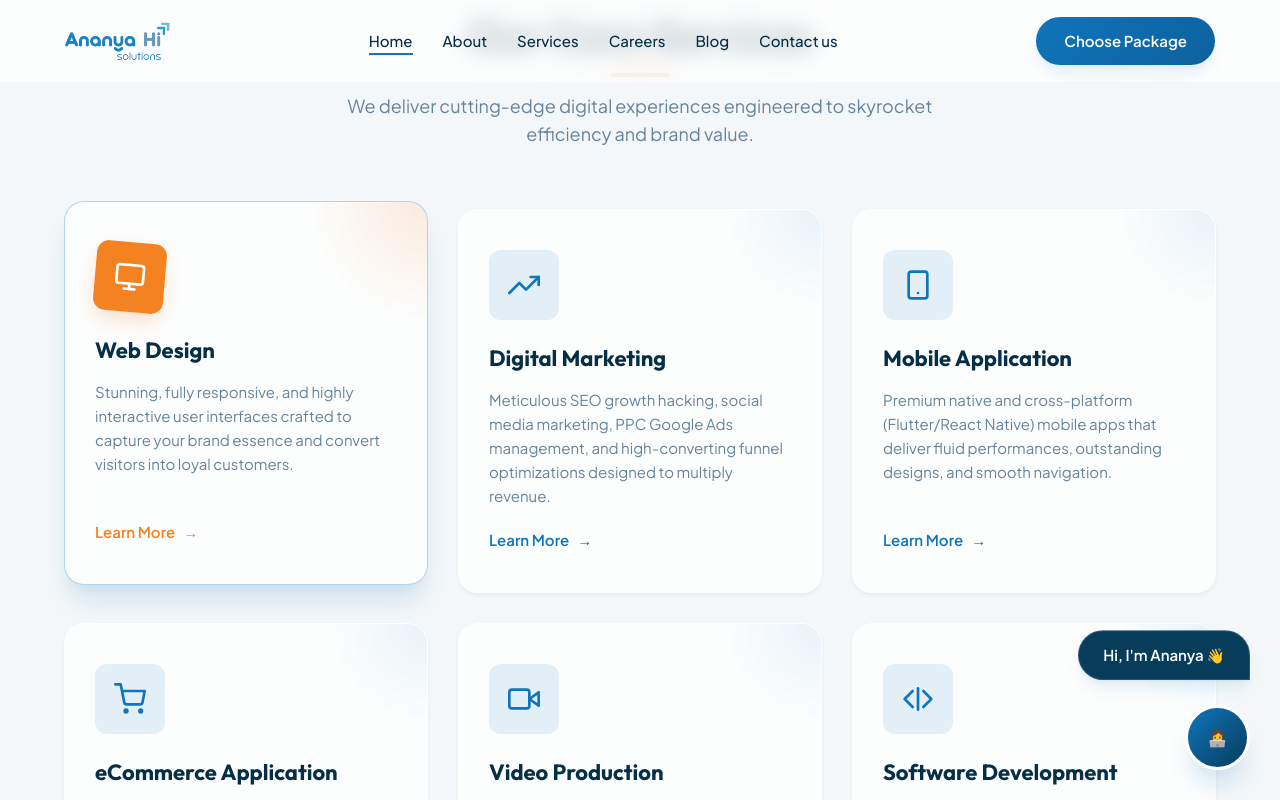
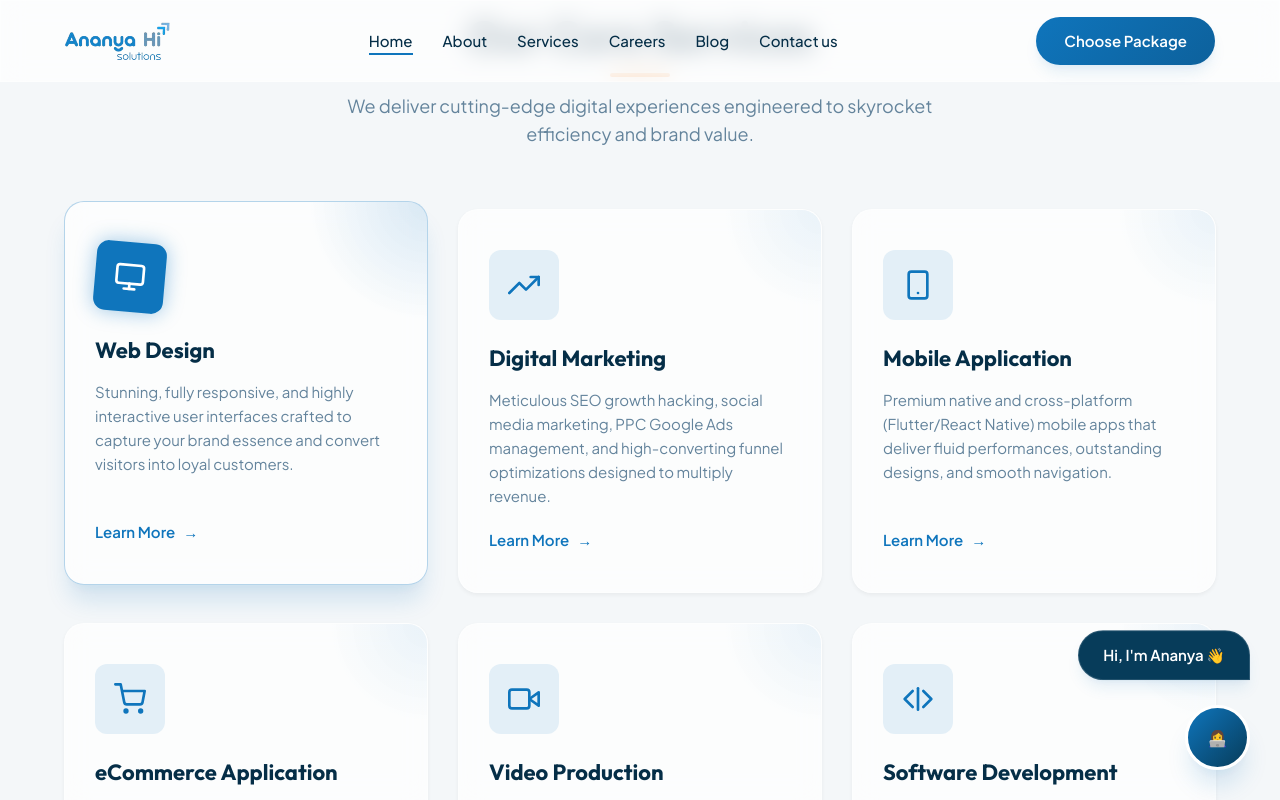
Before and after one commit to Vedabhavishya/AnanyaHiSolutions, a Next.js app: page / in a window 1280 px wide. In both pictures the pointer is over the element 246 px from the left and 1290 px from the top of the page. Shown: the part 890-1690 px from the top of the page. Built offline with nearby package versions, Linux system fonts and the light colour scheme.

Commit message:
style: change service card hover highlight from orange to primary blue

```diff
--- a/src/app/globals.css
+++ b/src/app/globals.css
@@ -507,7 +507,7 @@ button {
 }
 
 .service-card:hover::before {
-  background: radial-gradient(circle, rgba(245, 130, 32, 0.15) 0%, transparent 70%);
+  background: radial-gradient(circle, rgba(15, 117, 188, 0.15) 0%, transparent 70%);
   transform: scale(1.2);
 }
 
@@ -526,9 +526,9 @@ button {
 }
 
 .service-card:hover .service-icon-wrapper {
-  background: var(--accent-orange);
+  background: var(--primary-blue);
   color: var(--white);
-  box-shadow: var(--shadow-orange);
+  box-shadow: var(--shadow-blue-glow);
   transform: rotate(5deg);
 }
 
@@ -556,7 +556,7 @@ button {
 }
 
 .service-card:hover .service-learn-more {
-  color: var(--accent-orange);
+  color: var(--primary-blue);
 }
 
 /* Process Section & Curvy Path */
```
